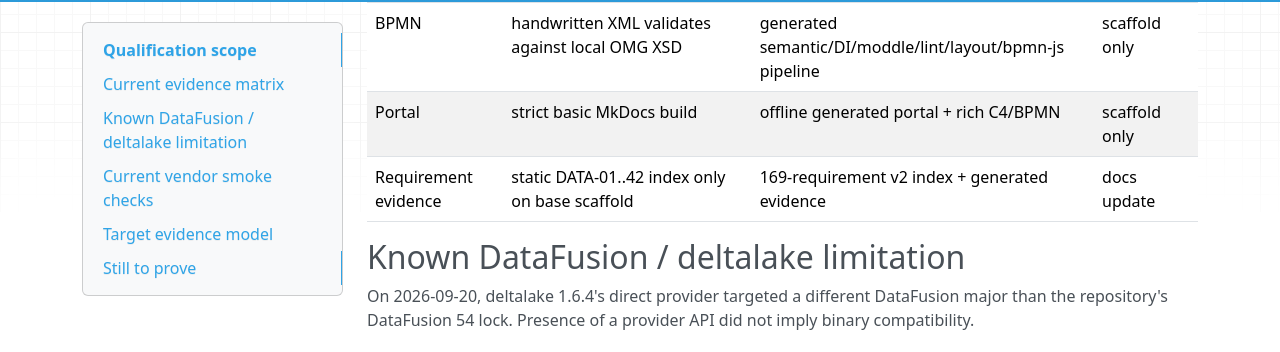
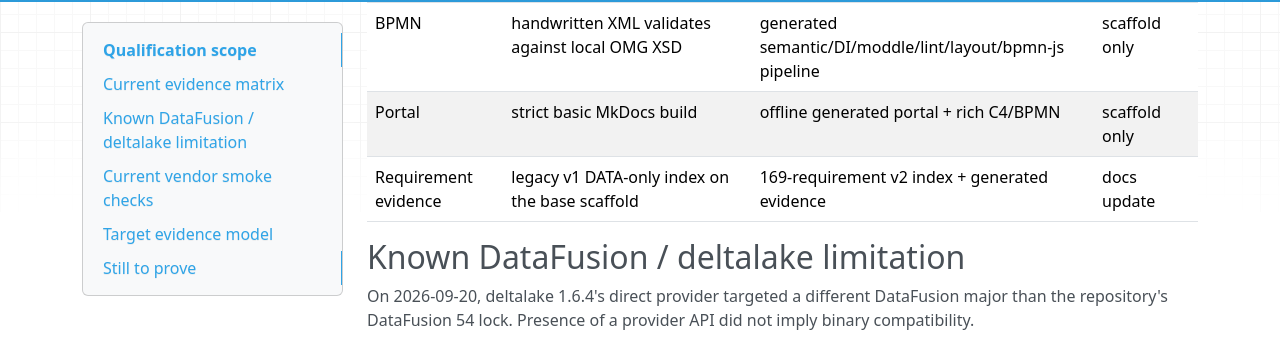
Before and after one commit to paul-heyse/architecture-toolkit, an MkDocs documentation site: the page built from docs/qualification.md, in a window 1280 px wide and 900 px high, scrolled down 944 px. Shown: the part 94-446 px from the top of the window. Built offline with MkDocs 1.6.1, drawn with Linux system fonts in a browser that asks for light colours; nearby versions of some CDN libraries.

Commit message:
Clarify legacy qualification evidence

```diff
--- a/docs/qualification.md
+++ b/docs/qualification.md
@@ -19,7 +19,7 @@ This file describes evidence for the **current repository**, not target architec
 | Structurizr | handwritten DSL validates/exports | generated explicit-ID C4 + rich static export | scaffold only |
 | BPMN | handwritten XML validates against local OMG XSD | generated semantic/DI/moddle/lint/layout/bpmn-js pipeline | scaffold only |
 | Portal | strict basic MkDocs build | offline generated portal + rich C4/BPMN | scaffold only |
-| Requirement evidence | static DATA-01..42 index only on base scaffold | 169-requirement v2 index + generated evidence | docs update |
+| Requirement evidence | legacy v1 DATA-only index on the base scaffold | 169-requirement v2 index + generated evidence | docs update |
 
 ## Known DataFusion / deltalake limitation
 
```
